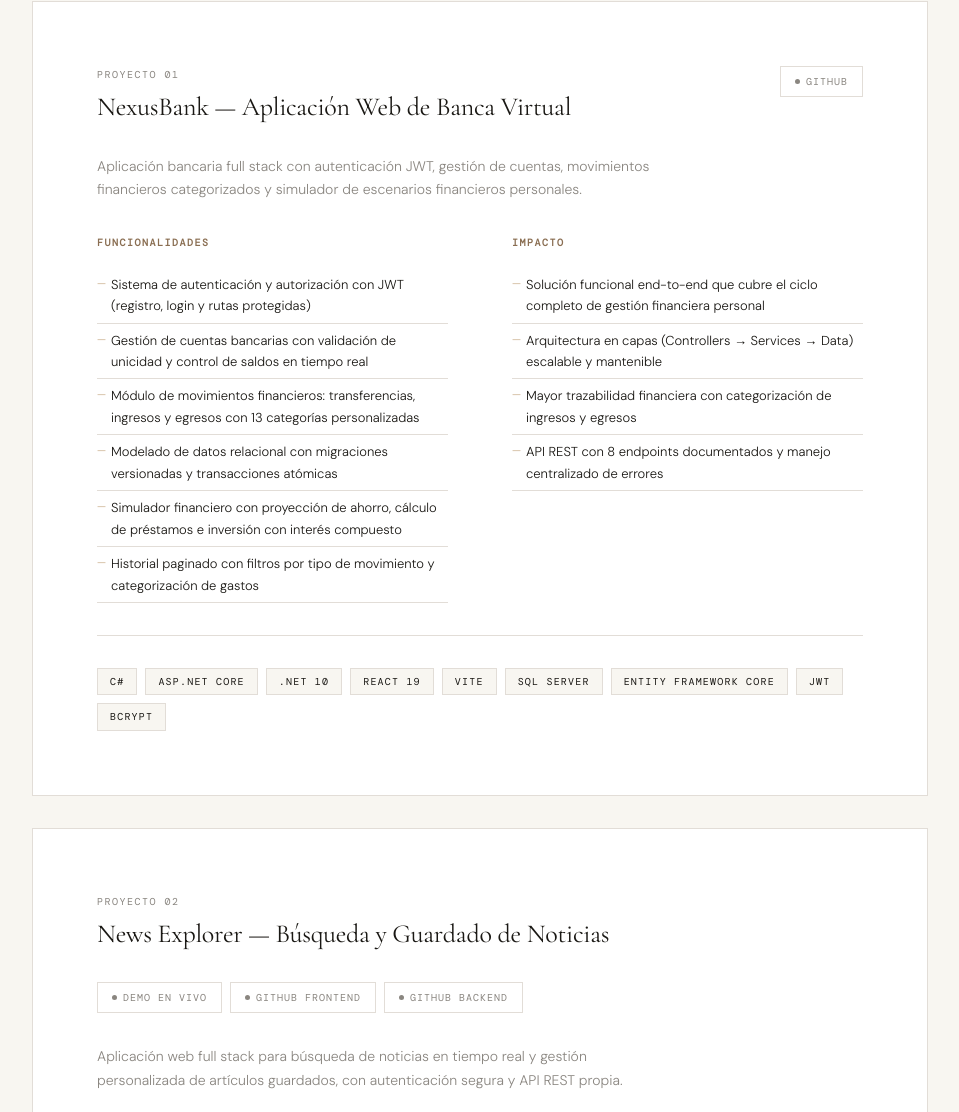
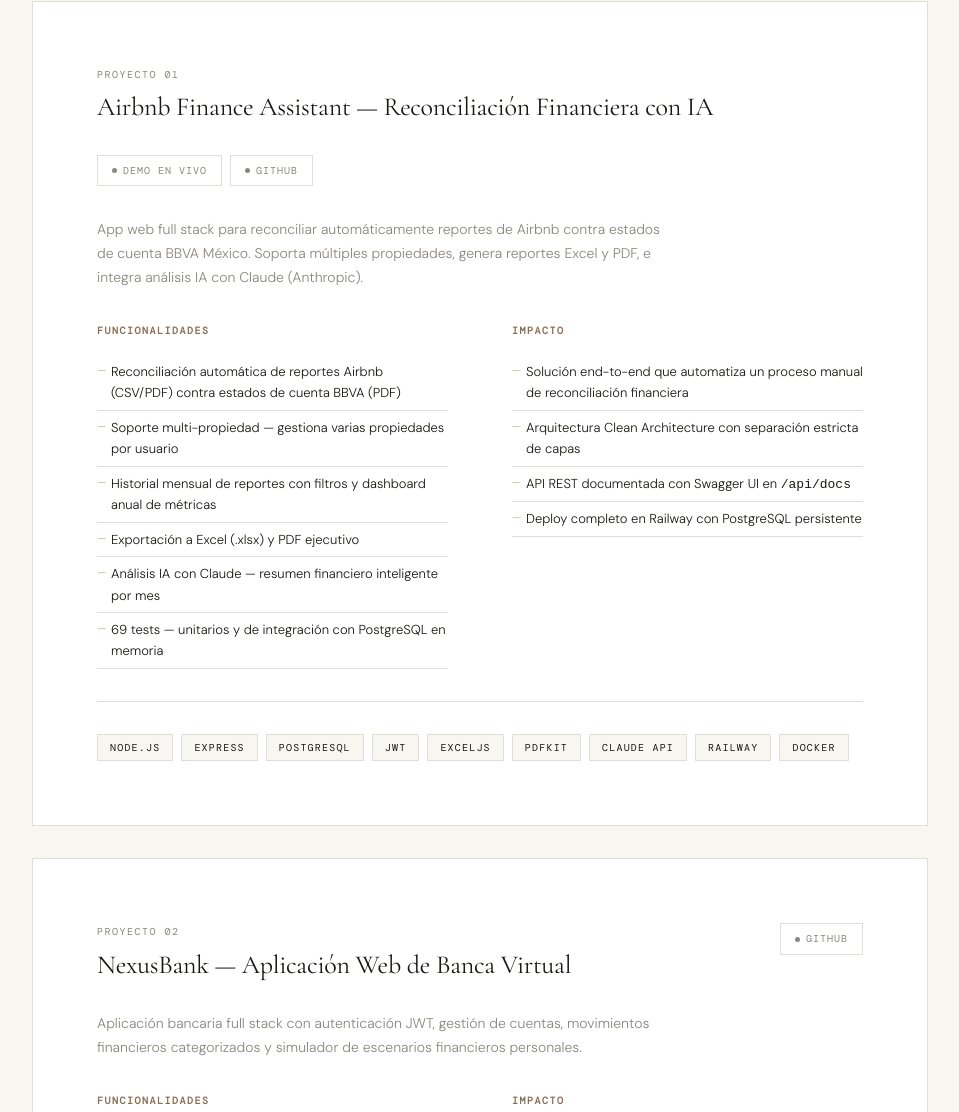
Before and after one commit to Alfredosullivan/Alfredosullivan.github.io, a plain HTML site: page index.html in a window 1280 px wide. Shown: the part 1447-2559 px from the top of the page, without its empty margins (160-1119 px from the left). Drawn offline with nearby package versions, Linux system fonts and the light colour scheme; a web font is replaced by a local one.

Commit message:
feat: add Airbnb Finance Assistant, update project numbers, remove redundant README

```diff
--- a/index.html
+++ b/index.html
@@ -76,10 +76,68 @@
       <div class="section-label">02 — Proyectos</div>
 
       <!-- PROYECTO 1: NEXUSBANK -->
+       <!-- PROYECTO 1: AIRBNB FINANCE ASSISTANT -->
+<article class="project-card">
+  <div class="project-header">
+    <div>
+      <div class="project-number">Proyecto 01</div>
+      <h3 class="project-title">Airbnb Finance Assistant — Reconciliación Financiera con IA</h3>
+    </div>
+    <div class="project-links">
+      <a href="https://airbnb-finance-assistant-production.up.railway.app" target="_blank" class="link-pill">
+        <span class="link-dot"></span> Demo en vivo
+      </a>
+      <a href="https://github.com/Alfredosullivan/airbnb-finance-assistant" target="_blank" class="link-pill">
+        <span class="link-dot"></span> GitHub
+      </a>
+    </div>
+  </div>
+
+  <p class="project-desc">
+    App web full stack para reconciliar automáticamente reportes de Airbnb contra
+    estados de cuenta BBVA México. Soporta múltiples propiedades, genera reportes
+    Excel y PDF, e integra análisis IA con Claude (Anthropic).
+  </p>
+
+  <div class="project-grid">
+    <div class="project-col">
+      <h4 class="col-heading">Funcionalidades</h4>
+      <ul>
+        <li>Reconciliación automática de reportes Airbnb (CSV/PDF) contra estados de cuenta BBVA (PDF)</li>
+        <li>Soporte multi-propiedad — gestiona varias propiedades por usuario</li>
+        <li>Historial mensual de reportes con filtros y dashboard anual de métricas</li>
+        <li>Exportación a Excel (.xlsx) y PDF ejecutivo</li>
+        <li>Análisis IA con Claude — resumen financiero inteligente por mes</li>
+        <li>69 tests — unitarios y de integración con PostgreSQL en memoria</li>
+      </ul>
+    </div>
+    <div class="project-col">
+      <h4 class="col-heading">Impacto</h4>
+      <ul>
+        <li>Solución end-to-end que automatiza un proceso manual de reconciliación financiera</li>
+        <li>Arquitectura Clean Architecture con separación estricta de capas</li>
+        <li>API REST documentada con Swagger UI en <code>/api/docs</code></li>
+        <li>Deploy completo en Railway con PostgreSQL persistente</li>
+      </ul>
+    </div>
+  </div>
+
+  <div class="tech-stack">
+    <span class="tech-tag">Node.js</span>
+    <span class="tech-tag">Express</span>
+    <span class="tech-tag">PostgreSQL</span>
+    <span class="tech-tag">JWT</span>
+    <span class="tech-tag">ExcelJS</span>
+    <span class="tech-tag">PDFKit</span>
+    <span class="tech-tag">Claude API</span>
+    <span class="tech-tag">Railway</span>
+    <span class="tech-tag">Docker</span>
+  </div>
+</article>
       <article class="project-card">
         <div class="project-header">
           <div>
-            <div class="project-number">Proyecto 01</div>
+            <div class="project-number">Proyecto 02</div>
             <h3 class="project-title">NexusBank — Aplicación Web de Banca Virtual</h3>
           </div>
           <div class="project-links">
@@ -134,7 +192,7 @@
       <article class="project-card">
         <div class="project-header">
           <div>
-            <div class="project-number">Proyecto 02</div>
+            <div class="project-number">Proyecto 03</div>
             <h3 class="project-title">News Explorer — Búsqueda y Guardado de Noticias</h3>
           </div>
           <div class="project-links">
@@ -195,7 +253,7 @@
       <article class="project-card">
         <div class="project-header">
           <div>
-            <div class="project-number">Proyecto 03</div>
+            <div class="project-number">Proyecto 04</div>
             <h3 class="project-title">Aplicación Web para Compartir Fotos</h3>
           </div>
           <div class="project-links">
```
